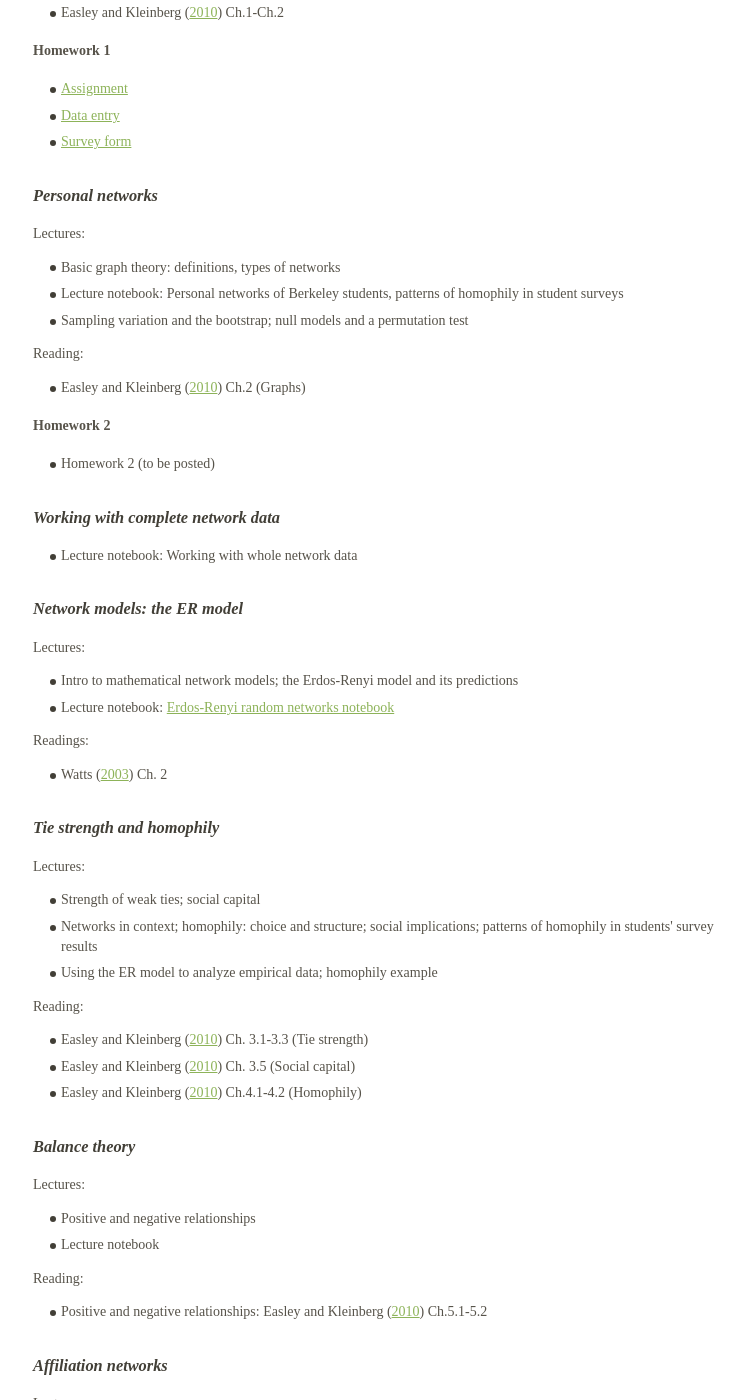
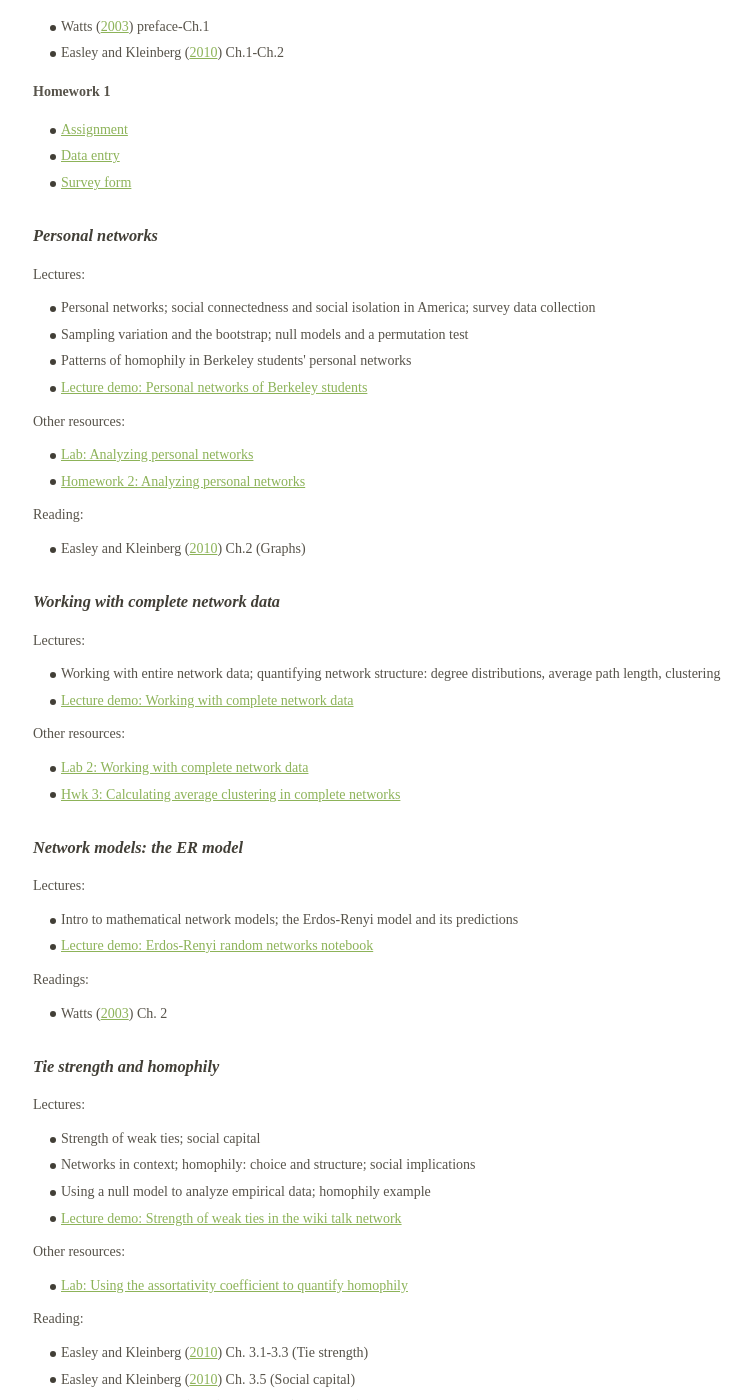
Before and after one commit to dfeehan/dfeehan.github.io, a Jekyll site: the page teaching/2019sp_demog180.html, which Jekyll copies as it is, in a window 1280 px wide and 1400 px high, scrolled down 4565 px. Shown: the whole window, without its empty margins (257-1009 px from the left). Built offline with Jekyll 4.4.1, drawn with Linux system fonts in a browser that asks for light colours; some of the changed text lies outside the part shown.

Commit message:
updated modules

```diff
--- a/teaching/2019sp_demog180.html
+++ b/teaching/2019sp_demog180.html
@@ -347,6 +347,7 @@ Final exam: Wednesday, May 15th, 11:30am-2:30pm (location TBD)</p>
 <p><BR> <!-- [Piazza page](https://piazza.com/class/jcgtusuzymr5f7?cid=6)<BR> --> <a href="https://piazza.com/class/jqo5m28i9p02lm">Piazza page</a><br />
 <a href="https://bcourses.berkeley.edu/courses/1479761">Bcourses page</a><br />
 <a href="https://drive.google.com/open?id=1lQAHAYhKrXBsoNQLPI6-g40G1u2Whlc4">Lecture slides</a></p>
+<!-- LINK REFERENCES -->
 <h2 id="overview">Overview</h2>
 <p>The science of social networks focuses on measuring, modeling, and understanding the different ways that people are connected to one another. In this class, we will use a broad toolkit of theories and methods drawn from the social, natural, and mathematical sciences to learn what a social network is, to understand how to work with social network data, and to illustrate some of the ways that social networks can be useful in theory and in practice. We will see that network ideas are powerful enough to be used everywhere from CDC and UNAIDS, where network models help epidemiologists prevent the spread of HIV, to Silicon Valley, where data scientists use network ideas to build products that enable people all across the globe to connect with one another.</p>
 <h2 id="calendar">Calendar</h2>
@@ -413,7 +414,7 @@ Final exam: Wednesday, May 15th, 11:30am-2:30pm (location TBD)</p>
 <td>3</td>
 <td>2/5</td>
 <td>Working with entire network data; quantifying network structure</td>
-<td><a href="http://datahub.berkeley.edu/user-redirect/interact?account=dfeehan&amp;repo=demog180-sp2019&amp;branch=master&amp;path=lecture/02_working_with_entire_network_data/02_intro_to_whole_network_data.ipynb">Demo 2</a></td>
+<td><a href="http://datahub.berkeley.edu/user-redirect/interact?account=dfeehan&amp;repo=demog180-sp2019&amp;branch=master&amp;path=lecture/01%20-%20personal%20networks/01_ucb_personal_networks.ipynb">Demo 2</a></td>
 <td><a href="http://datahub.berkeley.edu/user-redirect/interact?account=dfeehan&amp;repo=demog180-sp2019&amp;branch=master&amp;path=labs/Lab1">Lab 1</a></td>
 <td><a href="http://datahub.berkeley.edu/user-redirect/interact?account=dfeehan&amp;repo=demog180-sp2019&amp;branch=master&amp;path=hwk/hw2/hw02.ipynb">Hwk 2</a></td>
 </tr>
@@ -442,7 +443,7 @@ Final exam: Wednesday, May 15th, 11:30am-2:30pm (location TBD)</p>
 <td>Networks in context; homophily</td>
 <td><a href="http://datahub.berkeley.edu/user-redirect/interact?account=dfeehan&amp;repo=demog180-sp2019&amp;branch=master&amp;path=lecture/04_sowt/sowt_wiki_talk.ipynb">Demo 4</a></td>
 <td></td>
-<td><a href="http://datahub.berkeley.edu/user-redirect/interact?account=dfeehan&amp;repo=demog180-sp2019&amp;branch=master&amp;path=hwk/hw3/hw03.ipynb">Hwk 3</a></td>
+<td><a href="http://datahub.berkeley.edu/user-redirect/interact?account=dfeehan&amp;repo=demog180-sp2019&amp;branch=master&amp;path=hwk/hw2/hw02.ipynb">Hwk 3</a></td>
 </tr>
 <tr class="odd">
 <td><a href="#sec:balance">Balance theory</a></td>
@@ -724,12 +725,15 @@ Final exam: Wednesday, May 15th, 11:30am-2:30pm (location TBD)</p>
 <h2 id="detailed-modules">Detailed modules</h2>
 <div class="singlespace">
 <h3 id="sec:intro">Introduction to social networks</h3>
-<p>Intro to mathematical network models; the Erdos-Renyi model and its predictions</p>
+<p>Intro to social networks; course overview</p>
 <p>Lectures:</p>
 <ul>
 <li>Intro / what social networks are / class info</li>
-<li>Personal networks; social connectedness and social isolation in America; survey data collection</li>
-<li>Lab 0: some Python basics</li>
+<li>Basic graph theory: definitions, types of networks</li>
+</ul>
+<p>Other resources:</p>
+<ul>
+<li><a href="http://datahub.berkeley.edu/user-redirect/interact?account=dfeehan&amp;repo=demog180-sp2019&amp;branch=master&amp;path=labs/Lab0/lab0.ipynb">Lab 0: some Python basics</a></li>
 </ul>
 <p>Reading:</p>
 <ul>
@@ -745,28 +749,37 @@ Final exam: Wednesday, May 15th, 11:30am-2:30pm (location TBD)</p>
 <h3 id="sec:personal">Personal networks</h3>
 <p>Lectures:</p>
 <ul>
-<li>Basic graph theory: definitions, types of networks</li>
-<li>Lecture notebook: Personal networks of Berkeley students, patterns of homophily in student surveys</li>
+<li>Personal networks; social connectedness and social isolation in America; survey data collection</li>
 <li>Sampling variation and the bootstrap; null models and a permutation test</li>
+<li>Patterns of homophily in Berkeley students' personal networks</li>
+<li><a href="http://datahub.berkeley.edu/user-redirect/interact?account=dfeehan&amp;repo=demog180-sp2019&amp;branch=master&amp;path=lecture/01%20-%20personal%20networks/01_ucb_personal_networks.ipynb">Lecture demo: Personal networks of Berkeley students</a></li>
+</ul>
+<p>Other resources:</p>
+<ul>
+<li><a href="http://datahub.berkeley.edu/user-redirect/interact?account=dfeehan&amp;repo=demog180-sp2019&amp;branch=master&amp;path=labs/Lab1">Lab: Analyzing personal networks</a></li>
+<li><a href="http://datahub.berkeley.edu/user-redirect/interact?account=dfeehan&amp;repo=demog180-sp2019&amp;branch=master&amp;path=hwk/hw2/hw02.ipynb">Homework 2: Analyzing personal networks</a></li>
 </ul>
 <p>Reading:</p>
 <!--* TODO NEWSPAPER-->
 <ul>
 <li><span class="citation">Easley and Kleinberg (<a href="#ref-easley_networks_2010">2010</a>)</span> Ch.2 (Graphs)</li>
 </ul>
-<h4 id="sec:hwk2">Homework 2</h4>
+<h3 id="sec:complete">Working with complete network data</h3>
+<p>Lectures:</p>
 <ul>
-<li>Homework 2 (to be posted)</li>
+<li>Working with entire network data; quantifying network structure: degree distributions, average path length, clustering</li>
+<li><a href="http://datahub.berkeley.edu/user-redirect/interact?account=dfeehan&amp;repo=demog180-sp2019&amp;branch=master&amp;path=lecture/01%20-%20personal%20networks/01_ucb_personal_networks.ipynb">Lecture demo: Working with complete network data</a></li>
 </ul>
-<h3 id="sec:complete">Working with complete network data</h3>
+<p>Other resources:</p>
 <ul>
-<li>Lecture notebook: Working with whole network data</li>
+<li><a href="http://datahub.berkeley.edu/user-redirect/interact?account=dfeehan&amp;repo=demog180-sp2019&amp;branch=master&amp;path=labs/Lab2">Lab 2: Working with complete network data</a></li>
+<li><a href="http://datahub.berkeley.edu/user-redirect/interact?account=dfeehan&amp;repo=demog180-sp2019&amp;branch=master&amp;path=hwk/hw2/hw02.ipynb">Hwk 3: Calculating average clustering in complete networks</a></li>
 </ul>
 <h3 id="sec:models">Network models: the ER model</h3>
 <p>Lectures:</p>
 <ul>
 <li>Intro to mathematical network models; the Erdos-Renyi model and its predictions</li>
-<li>Lecture notebook: <a href="http://datahub.berkeley.edu/user-redirect/interact?account=dfeehan&amp;repo=demog180-sp2019&amp;branch=master&amp;path=lecture/03_er_random_networks/03_er_random_networks.ipynb">Erdos-Renyi random networks notebook</a></li>
+<li><a href="http://datahub.berkeley.edu/user-redirect/interact?account=dfeehan&amp;repo=demog180-sp2019&amp;branch=master&amp;path=lecture/03_er_random_networks/03_er_random_networks.ipynb">Lecture demo: Erdos-Renyi random networks notebook</a></li>
 </ul>
 <p>Readings:</p>
 <ul>
@@ -776,8 +789,13 @@ Final exam: Wednesday, May 15th, 11:30am-2:30pm (location TBD)</p>
 <p>Lectures:</p>
 <ul>
 <li>Strength of weak ties; social capital</li>
-<li>Networks in context; homophily: choice and structure; social implications; patterns of homophily in students' survey results</li>
-<li>Using the ER model to analyze empirical data; homophily example</li>
+<li>Networks in context; homophily: choice and structure; social implications</li>
+<li>Using a null model to analyze empirical data; homophily example</li>
+<li><a href="http://datahub.berkeley.edu/user-redirect/interact?account=dfeehan&amp;repo=demog180-sp2019&amp;branch=master&amp;path=lecture/04_sowt/sowt_wiki_talk.ipynb">Lecture demo: Strength of weak ties in the wiki talk network</a></li>
+</ul>
+<p>Other resources:</p>
+<ul>
+<li><a href="http://datahub.berkeley.edu/user-redirect/interact?account=dfeehan&amp;repo=demog180-sp2019&amp;branch=master&amp;path=labs/Lab3/lab3.ipynb">Lab: Using the assortativity coefficient to quantify homophily</a></li>
 </ul>
 <p>Reading:</p>
 <!--* TODO NEWSPAPER-->
@@ -790,27 +808,20 @@ Final exam: Wednesday, May 15th, 11:30am-2:30pm (location TBD)</p>
 <p>Lectures:</p>
 <ul>
 <li>Positive and negative relationships</li>
-<li>Lecture notebook</li>
+<li><a href="http://datahub.berkeley.edu/user-redirect/interact?account=dfeehan&amp;repo=demog180-sp2019&amp;branch=master&amp;path=lecture/05_structural_balance/05_structural_balance_in_the_small_slashdot_network.ipynb">Lecture demo: Structural balance in the small slashdot network</a></li>
 </ul>
 <p>Reading:</p>
 <ul>
-<li>Positive and negative relationships: <span class="citation">Easley and Kleinberg (<a href="#ref-easley_networks_2010">2010</a>)</span> Ch.5.1-5.2</li>
+<li><span class="citation">Easley and Kleinberg (<a href="#ref-easley_networks_2010">2010</a>)</span> Ch.5.1-5.2 (Positive and negative relationships)</li>
 </ul>
 <h3 id="sec:affiliation">Affiliation networks</h3>
 <p>Lectures:</p>
 <ul>
-<li>Working with entire network data; quantifying network structure: degree distributions, average path length, clustering</li>
 <li>Affiliation networks; foci; group membership; one-mode projections of bipartite networks</li>
-<li>Lecture notebook: structural balance</li>
 </ul>
 <p>Readings:</p>
 <ul>
-<li><span class="citation">Easley and Kleinberg (<a href="#ref-easley_networks_2010">2010</a>)</span> Ch.4.3-4.4</li>
-</ul>
-<h3 id="sec:midterm">Catch-up, review, and midterm</h3>
-<p>Lectures:</p>
-<ul>
-<li>Catch-up and midterm review</li>
+<li><span class="citation">Easley and Kleinberg (<a href="#ref-easley_networks_2010">2010</a>)</span> Ch.4.3-4.4 (Affiliation networks)</li>
 </ul>
 <h3 id="sec:smallworlds">Small worlds</h3>
 <p>Lectures:</p>
@@ -820,7 +831,12 @@ Final exam: Wednesday, May 15th, 11:30am-2:30pm (location TBD)</p>
 <p>Readings:</p>
 <ul>
 <li><span class="citation">Watts (<a href="#ref-watts_six_2003">2003</a>)</span> Ch. 3-4</li>
-<li><span class="citation">Easley and Kleinberg (<a href="#ref-easley_networks_2010">2010</a>)</span> Ch. 20.1-20.2</li>
+<li><span class="citation">Easley and Kleinberg (<a href="#ref-easley_networks_2010">2010</a>)</span> Ch. 20.1-20.2 (Small worlds)</li>
+</ul>
+<h3 id="sec:midterm">Catch-up, review, and midterm</h3>
+<p>Lectures:</p>
+<ul>
+<li>Catch-up and midterm review</li>
 </ul>
 <h3 id="sec:scalefree">Search in small worlds and scale-free networks</h3>
 <p>Lectures:</p>
@@ -831,12 +847,8 @@ Final exam: Wednesday, May 15th, 11:30am-2:30pm (location TBD)</p>
 <p>Readings:</p>
 <ul>
 <li><span class="citation">Watts (<a href="#ref-watts_six_2003">2003</a>)</span> Ch. 4-5</li>
-<li><span class="citation">Easley and Kleinberg (<a href="#ref-easley_networks_2010">2010</a>)</span> Ch. 20.3-20.5 (search in small worlds)</li>
-<li><span class="citation">Easley and Kleinberg (<a href="#ref-easley_networks_2010">2010</a>)</span> Ch. 18.1-18.5 (scale-free networks)</li>
-</ul>
-<h4 id="sec:hwk3">Homework 3</h4>
-<ul>
-<li>Homework 3 (to be posted)</li>
+<li><span class="citation">Easley and Kleinberg (<a href="#ref-easley_networks_2010">2010</a>)</span> Ch. 20.3-20.5 (Search in small worlds)</li>
+<li><span class="citation">Easley and Kleinberg (<a href="#ref-easley_networks_2010">2010</a>)</span> Ch. 18.1-18.5 (Scale-free networks)</li>
 </ul>
 <h3 id="sec:simplecontagion">Simple contagion</h3>
 <p>Lectures:</p>
```
